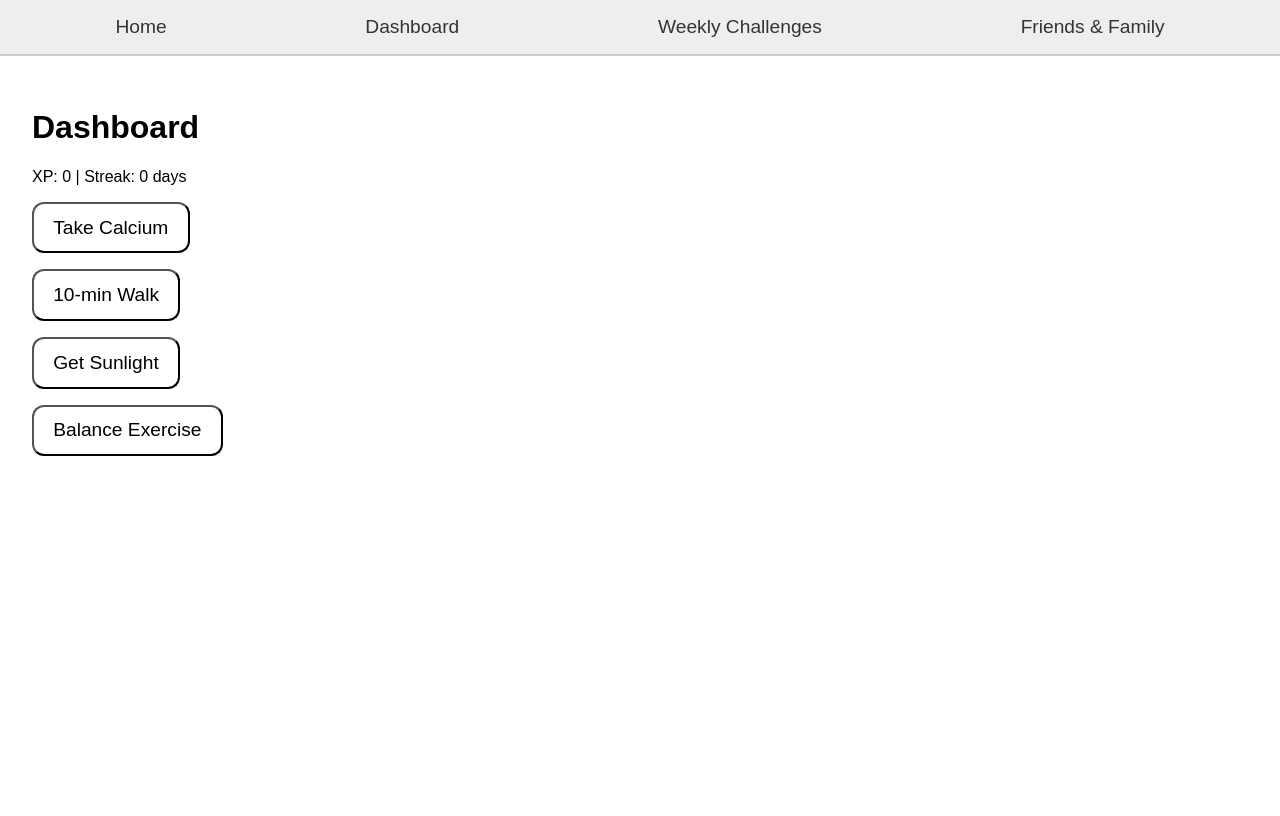
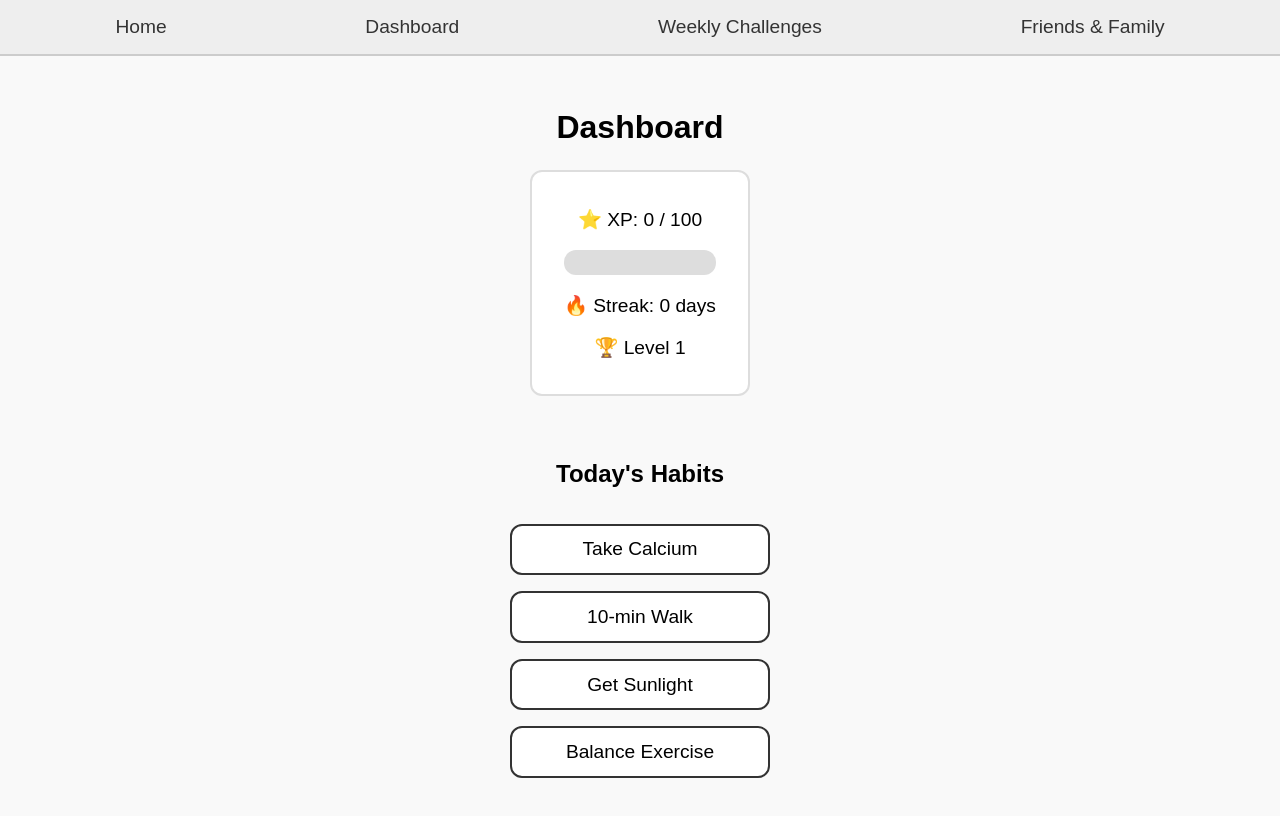
Before and after one commit to shivanamdeo23-cpu/regain, a Next.js app: page /dashboard in a window 1280 px wide. Shown: the top 816 px of the page. Built offline with nearby package versions, Linux system fonts and the light colour scheme.

Commit message:
Update page.tsx

```diff
--- a/app/dashboard/page.tsx
+++ b/app/dashboard/page.tsx
@@ -1,12 +1,13 @@
 'use client';
 
 import { useState } from 'react';
+import React from 'react';
 
 const habits = [
-  { name: "Take Calcium", xp: 10, fact: "Calcium strengthens bones by maintaining density." },
-  { name: "10-min Walk", xp: 10, fact: "Walking improves balance and reduces fall risk." },
-  { name: "Get Sunlight", xp: 10, fact: "Sunlight boosts Vitamin D → stronger bones." },
-  { name: "Balance Exercise", xp: 10, fact: "Balance exercises help prevent fractures." }
+  { name: "Take Calcium", xp: 10, fact: "Calcium keeps bones dense and strong." },
+  { name: "10-min Walk", xp: 10, fact: "Walking improves balance and strengthens muscles." },
+  { name: "Get Sunlight", xp: 10, fact: "Sunlight boosts Vitamin D to absorb calcium." },
+  { name: "Balance Exercise", xp: 10, fact: "Balance training lowers fall risk by 30%." }
 ];
 
 export default function Dashboard() {
@@ -23,29 +24,134 @@ export default function Dashboard() {
     }
     newCompleted[i] = !newCompleted[i];
     setCompleted(newCompleted);
-    if (newCompleted.every(Boolean)) setStreak(streak + 1);
+
+    // If all completed → increment streak
+    if (newCompleted.every(Boolean)) {
+      setStreak(streak + 1);
+    }
   };
 
   return (
-    <main style={{ padding: "2rem" }}>
-      <h1>Dashboard</h1>
-      <p>XP: {xp} | Streak: {streak} days</p>
-      <ul style={{ listStyle: "none", padding: 0 }}>
+    <main style={styles.page}>
+      <h1 style={styles.title}>Dashboard</h1>
+
+      {/* XP + Streak Summary */}
+      <div style={styles.statsBox}>
+        <p>⭐ XP: {xp} / 100</p>
+        <ProgressBar value={xp % 100} max={100} />
+        <p>🔥 Streak: {streak} days</p>
+        <p>🏆 Level {Math.floor(xp / 100) + 1}</p>
+      </div>
+
+      {/* Daily Habits */}
+      <h2 style={styles.subtitle}>Today's Habits</h2>
+      <ul style={styles.list}>
         {habits.map((habit, i) => (
-          <li key={i} style={{ margin: "1rem 0" }}>
-            <button onClick={() => toggleHabit(i)} style={{
-              fontSize: "1.2rem",
-              padding: "0.8rem 1.2rem",
-              borderRadius: "12px",
-              cursor: "pointer",
-              background: completed[i] ? "#4CAF50" : "#fff"
-            }}>
+          <li key={i} style={{ marginBottom: "1rem" }}>
+            <button
+              onClick={() => toggleHabit(i)}
+              style={{
+                ...styles.button,
+                background: completed[i] ? "#4CAF50" : "#fff",
+                color: completed[i] ? "#fff" : "#000",
+              }}
+            >
               {completed[i] ? `✅ ${habit.name}` : habit.name}
             </button>
           </li>
         ))}
       </ul>
-      {message && <p style={{ marginTop: "1.5rem", color: "green", fontWeight: "bold" }}>{message}</p>}
+
+      {/* Motivational Fact */}
+      {message && (
+        <div style={styles.factBox}>
+          <p>{message}</p>
+        </div>
+      )}
+
+      {/* Daily Summary */}
+      {completed.every(Boolean) && (
+        <div style={styles.summaryBox}>
+          🎉 Amazing! You completed all your habits today. Stronger bones incoming!
+        </div>
+      )}
     </main>
   );
 }
+
+// Reusable Progress Bar
+function ProgressBar({ value, max }: { value: number; max: number }) {
+  const percentage = Math.min((value / max) * 100, 100);
+  return (
+    <div style={styles.progressContainer}>
+      <div style={{ ...styles.progressFill, width: `${percentage}%` }} />
+    </div>
+  );
+}
+
+// Styles
+const styles: { [key: string]: React.CSSProperties } = {
+  page: {
+    display: "flex",
+    flexDirection: "column",
+    alignItems: "center",
+    padding: "2rem",
+    background: "#f9f9f9",
+    minHeight: "100vh",
+    fontSize: "1.2rem",
+  },
+  title: { fontSize: "2rem", marginBottom: "1.5rem" },
+  subtitle: { fontSize: "1.5rem", marginTop: "2rem", marginBottom: "1rem" },
+  list: { listStyle: "none", padding: 0 },
+  button: {
+    fontSize: "1.2rem",
+    padding: "0.8rem 1.2rem",
+    borderRadius: "12px",
+    border: "2px solid #333",
+    cursor: "pointer",
+    width: "260px",
+  },
+  statsBox: {
+    textAlign: "center",
+    marginBottom: "2rem",
+    background: "#fff",
+    padding: "1rem 2rem",
+    borderRadius: "12px",
+    border: "2px solid #ddd",
+  },
+  factBox: {
+    marginTop: "1.5rem",
+    padding: "1rem",
+    border: "2px solid #4CAF50",
+    borderRadius: "12px",
+    background: "#eaffea",
+    color: "#2d6a2d",
+    fontWeight: "bold",
+    maxWidth: "400px",
+    textAlign: "center",
+  },
+  summaryBox: {
+    marginTop: "2rem",
+    padding: "1rem",
+    border: "2px solid #333",
+    borderRadius: "12px",
+    background: "#ffe680",
+    fontWeight: "bold",
+    textAlign: "center",
+    maxWidth: "400px",
+  },
+  progressContainer: {
+    width: "100%",
+    height: "25px",
+    background: "#ddd",
+    borderRadius: "12px",
+    overflow: "hidden",
+    margin: "0.5rem 0",
+  },
+  progressFill: {
+    height: "100%",
+    background: "#4CAF50",
+    borderRadius: "12px",
+    transition: "width 0.4s ease",
+  },
+};
```
